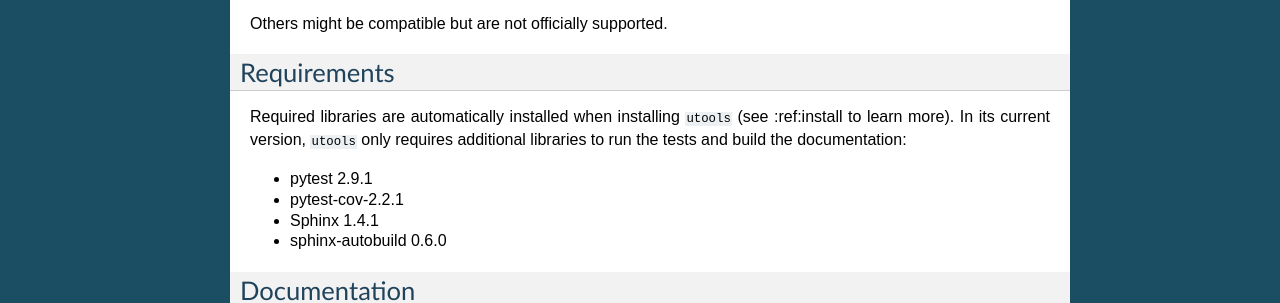
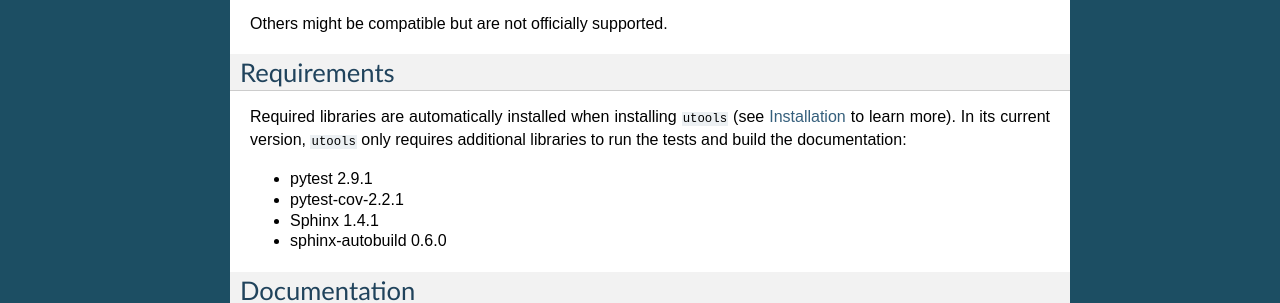
Before and after one commit to julienc91/utools, a Sphinx documentation site: the page built from docs/index.rst, in a window 1280 px wide. Shown: the part 544-847 px from the top of the page. Built offline with Sphinx 7.4.7, drawn with Linux system fonts in a browser that asks for light colours.

Commit message:
corrections in the documentation

```diff
--- a/docs/index.rst
+++ b/docs/index.rst
@@ -39,7 +39,7 @@
 Requirements
 ============
 
-Required libraries are automatically installed when installing ``utools`` (see :ref:install to learn more).
+Required libraries are automatically installed when installing ``utools`` (see :ref:`install` to learn more).
 In its current version, ``utools`` only requires additional libraries to run the tests and build the documentation:
 
 * pytest 2.9.1
--- a/docs/installation.rst
+++ b/docs/installation.rst
@@ -1,3 +1,5 @@
+.. _install:
+
 ============
 Installation
 ============
```
